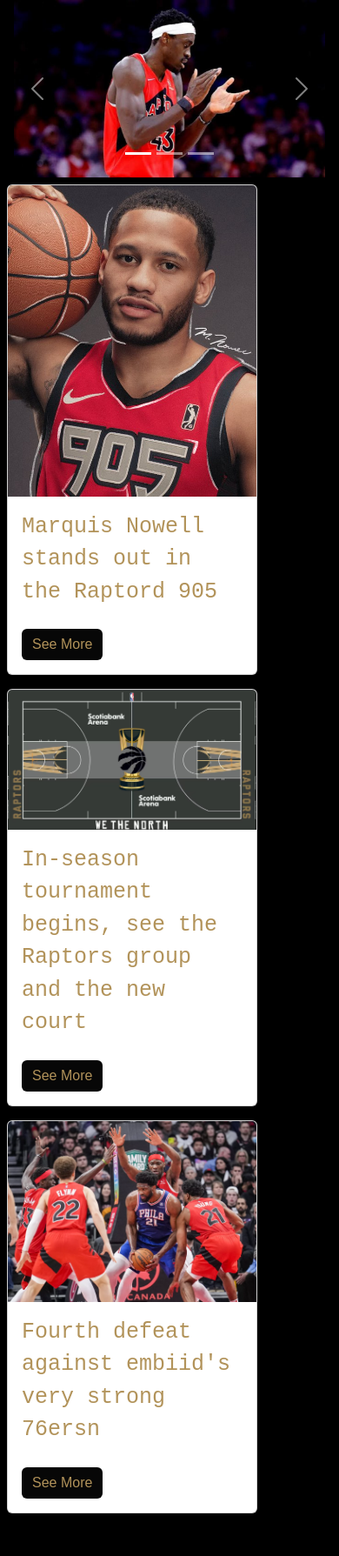
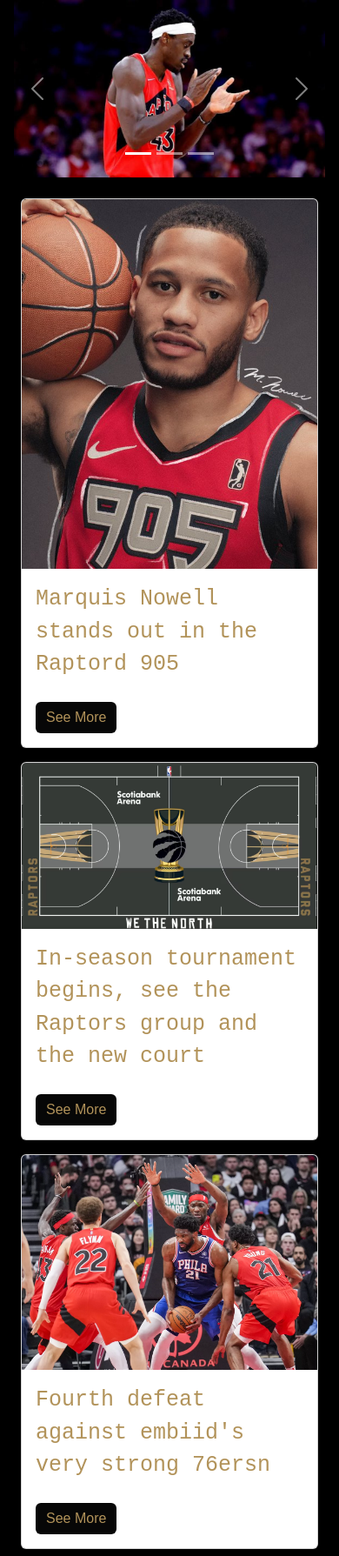
Before and after one commit to gubasssss/Raptors_Roar, a Flask app: page / in a window 390 px wide. Shown: the part 166-1955 px from the top of the page at 87% size. Before the commit the page ends 1906 px from the top, so only its background shows below. Run offline with Flask 3, Linux system fonts and the light colour scheme.

Commit message:
Update home.html

```diff
--- a/templates/home.html
+++ b/templates/home.html
@@ -45,10 +45,10 @@
         </button>
       </div>
     </div>
-
-  <div class="row">
-    <div class="col-md-4">
-      <div class="card" style="width: 18rem;">
+    <div class="container align-items-center pt-3">
+  <div class="row row-cols-md-3">
+    <div class="col">
+      <div class="card">
         <img class="card-img-top" src="/static/Imagens/Imagens/1.jpeg" alt="Card image cap">
           <div class="card-body">
             <p2 class="card-text">Marquis Nowell stands out in the Raptord 905</p2>
@@ -58,8 +58,8 @@
           </div>
         </div>
       </div>
-  <div class="col-md-4">
-    <div class="card" style="width: 18rem;">
+      <div class="col">
+    <div class="card">
       <img class="card-img-top" src="/static/Imagens/Imagens/3.png" alt="Card image cap">
       <div class="card-body">
         <p2 class="card-text">In-season tournament begins, see the Raptors group and the new court</p2>
@@ -69,8 +69,8 @@
       </div>
     </div>
   </div>
-    <div class="col-md-4">
-    <div class="card" style="width: 18rem;">
+    <div class="col">
+    <div class="card">
       <img class="card-img-top" src="/static/Imagens/Imagens/4.webp" alt="Card image cap">
       <div class="card-body">
         <p2 class="card-text">Fourth defeat against embiid's very strong 76ersn</p2>
@@ -82,4 +82,5 @@
     </div>
   </div>
 
+
      {% endblock %}
```
